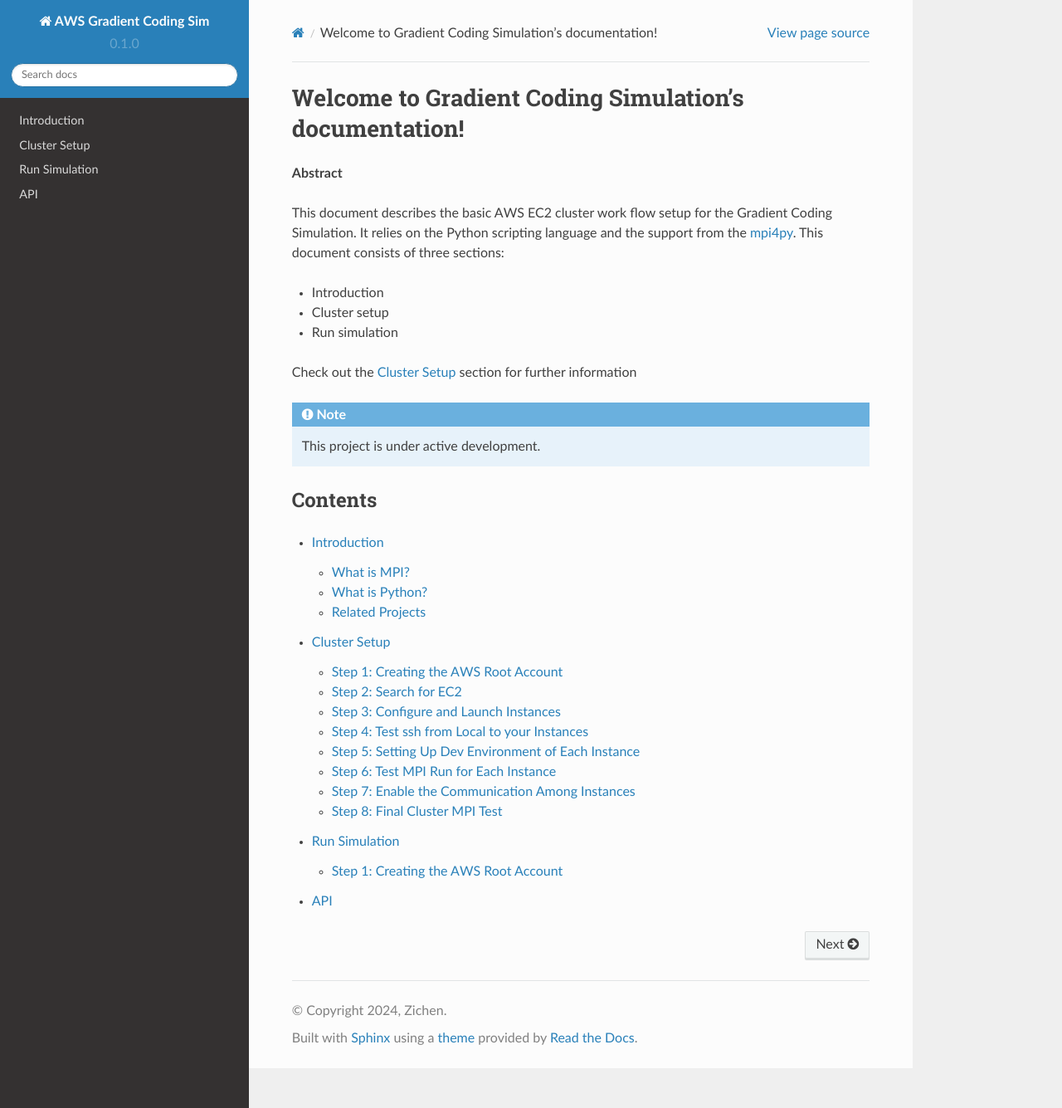
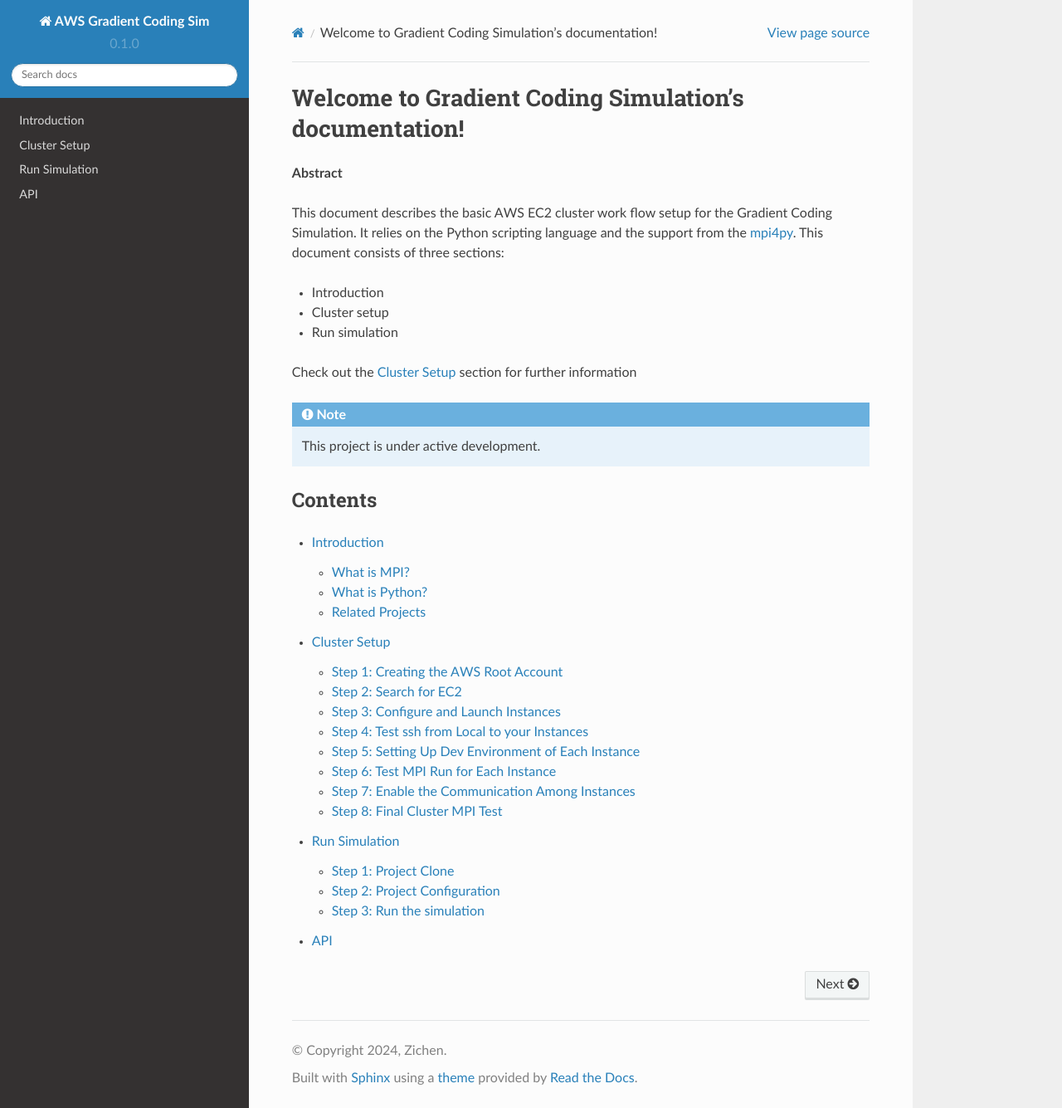
Before and after one commit to ZeeChono/GradientCodeReadDocs, a Sphinx documentation site: the page built from docs/source/index.rst, in a window 1280 px wide and 1335 px high. Shown: the whole window at 83% size. Built offline with Sphinx 7.4.7 and the Read the Docs theme 2.0.0, drawn with Linux system fonts in a browser that asks for light colours; some of the changed lines change nothing that is shown.

Commit message:
Update: run_sim

```diff
--- a/docs/source/run_simulation.rst
+++ b/docs/source/run_simulation.rst
@@ -2,8 +2,43 @@
 ==============
 
 
-Step 1: Creating the AWS Root Account
--------------------------------------
+Step 1: Project Clone
+---------------------
 
-To setup the customized cluster, we shall first create an AWS account.
-Goto https://portal.aws.amazon.com/billing/signup#/start/email to register for a new account step by step.
+Firstly, we need to clone the project code into the cluster master node. After you ssh into the master server, run the following command:
+
+.. code-block::
+
+    git clone https://github.com/ZeeChono/gradient_coding_mds
+
+
+Step 2: Project Configuration
+-----------------------------
+
+To make one's life easier, this project directory setup should follow as is shown in the screenshot below:
+..
+   Add tree image
+.. image:: assets/8_network_setting1.png
+      :alt: Inbound rule setting1
+      :width: 600px
+      :height: 300px
+      :align: center
+
+
+This project relies on the Makefile to build the project and start the simulation. There are several important parameters that the user
+should understand:
+..
+   Add explaination of each param
+
+
+Step 3: Run the simulation
+--------------------------
+
+1. Preprocess the dataset
+2. Specify the dataset location, param correctly
+3. Run the simulation, ensure that all workers are online.
+
+
+.. code-block::
+
+    make naive
```
